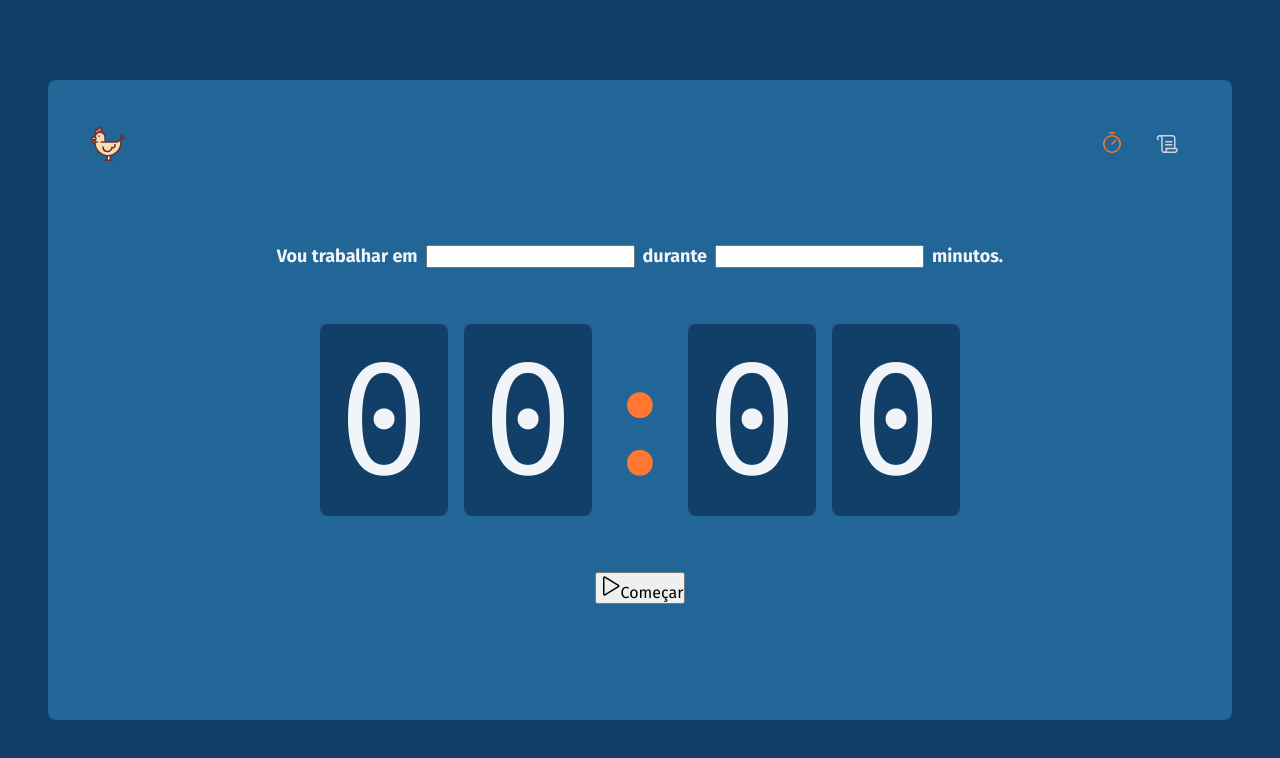
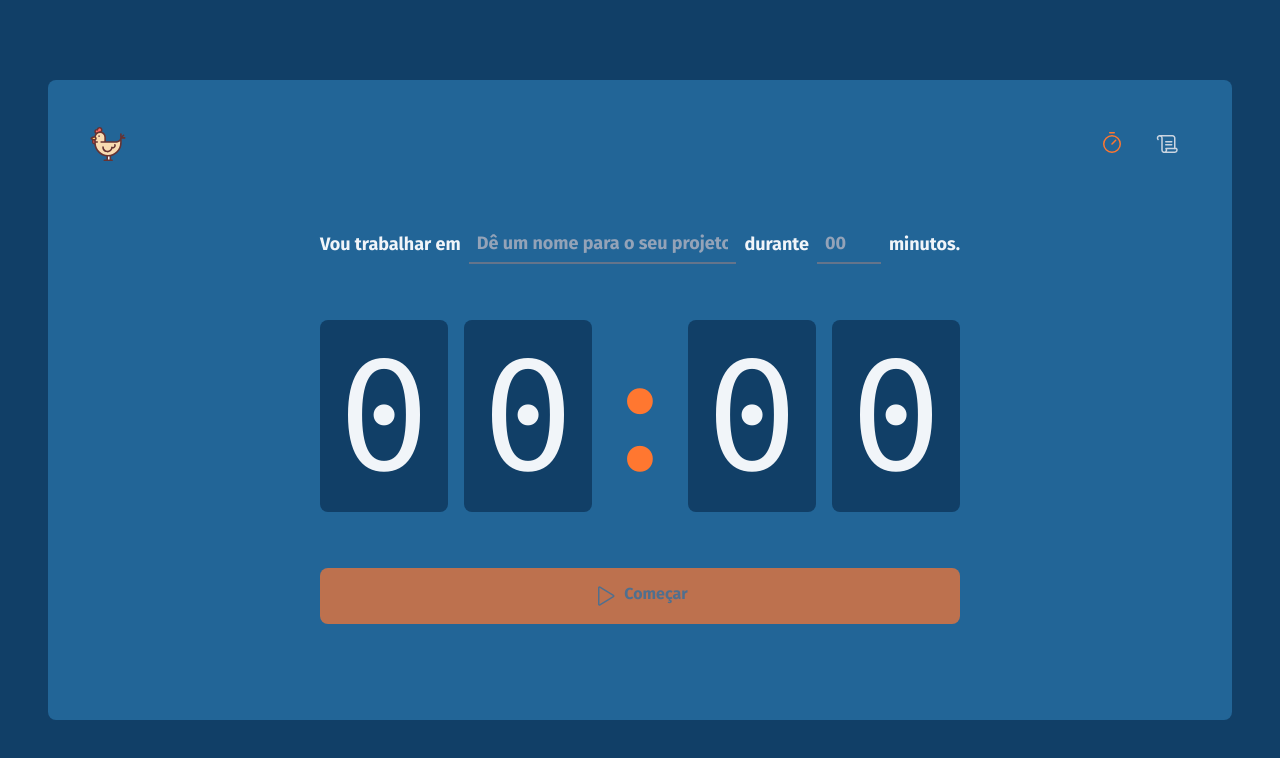
Before and after one commit to DiegodeSalles/projeto-react-simples2, a React (Vite) app: page / in a window 1280 px wide. Shown: the top 758 px of the page. Built offline with nearby package versions, Linux system fonts and the light colour scheme.

Commit message:
Inputs da home estilizados

```diff
--- a/src/pages/Home/index.tsx
+++ b/src/pages/Home/index.tsx
@@ -3,7 +3,10 @@
   CountdownContainer,
   FormContainer,
   HomeContainer,
+  MinutesAmountInput,
   Separator,
+  StartCountdownButton,
+  TaskInput,
 } from "./styles";
 
 export function Home() {
@@ -12,10 +15,20 @@
       <form action="">
         <FormContainer>
           <label htmlFor="task">Vou trabalhar em</label>
-          <input type="text" name="" id="task" />
+          <TaskInput
+            type="text"
+            name=""
+            id="task"
+            placeholder="Dê um nome para o seu projeto"
+          />
 
           <label htmlFor="minutesAmount">durante</label>
-          <input type="number" name="" id="minutesAmount" />
+          <MinutesAmountInput
+            type="number"
+            name=""
+            id="minutesAmount"
+            placeholder="00"
+          />
           <span>minutos.</span>
         </FormContainer>
 
@@ -27,10 +40,10 @@
           <span>0</span>
         </CountdownContainer>
 
-        <button type="submit">
+        <StartCountdownButton disabled type="submit">
           <Play size={24} />
           Começar
-        </button>
+        </StartCountdownButton>
       </form>
     </HomeContainer>
   );
--- a/src/pages/Home/styles.ts
+++ b/src/pages/Home/styles.ts
@@ -14,6 +14,34 @@
     align-items: center;
     gap: 3.5rem;
   }
+`;
+
+const BaseInput = styled.input`
+  background: transparent;
+  height: 2.5rem;
+  border: 0;
+  border-bottom: 2px solid ${(props) => props.theme["slate-500"]};
+  font-weight: bold;
+  font-size: 1.125rem;
+  padding: 0 0.5rem;
+  color: ${(props) => props.theme["slate-100"]};
+
+  &::placeholder {
+    color: ${(props) => props.theme["slate-400"]};
+  }
+
+  &:focus {
+    box-shadow: none;
+    border-color: ${(props) => props.theme["orange-500"]};
+  }
+`;
+
+export const TaskInput = styled(BaseInput)`
+  flex: 1;
+`;
+
+export const MinutesAmountInput = styled(BaseInput)`
+  width: 4rem;
 `;
 
 export const FormContainer = styled.div`
@@ -52,3 +80,32 @@
   display: flex;
   justify-content: center;
 `;
+
+export const StartCountdownButton = styled.button`
+  width: 100%;
+  border: 0;
+  padding: 1rem;
+  border-radius: 8px;
+
+  display: flex;
+  align-content: center;
+  justify-content: center;
+
+  gap: 0.5rem;
+  font-weight: bold;
+
+  cursor: pointer;
+
+  background: ${(props) => props.theme["orange-500"]};
+  color: ${(props) => props.theme["slate-500"]};
+  transition: background-color 0.2s;
+
+  &:disabled {
+    opacity: 0.7;
+    cursor: not-allowed;
+  }
+
+  &:not(:disabled):hover {
+    background: ${(props) => props.theme["orange-300"]};
+  }
+`;
```
